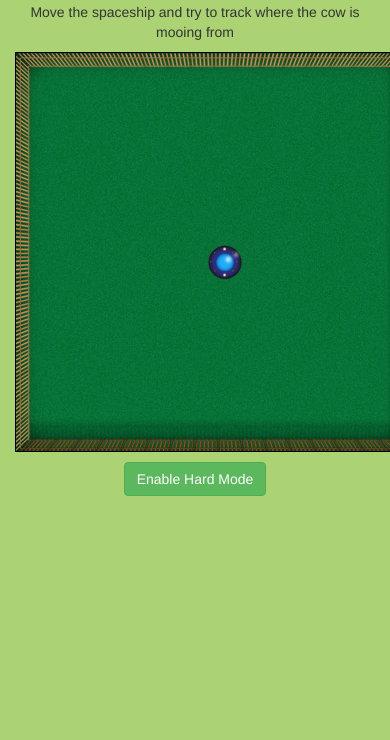
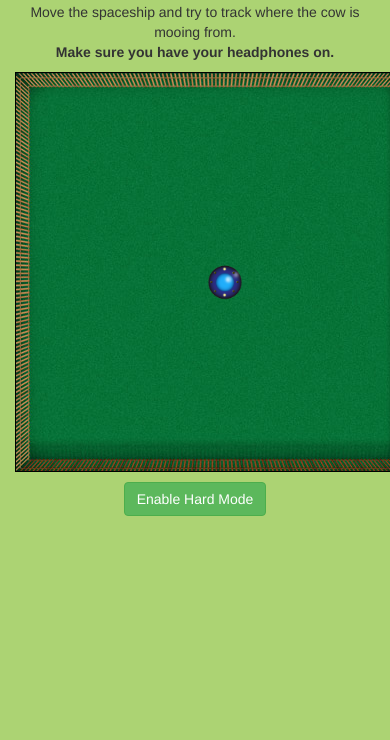
Before and after one commit to waterfoul/find-that-sound, a website: page idea2/index.html in a window 390 px wide. Shown: the part 104-844 px from the top of the page. Drawn offline with nearby package versions, Linux system fonts and the light colour scheme; no server answers.

Commit message:
Added Headphone instructions in the html

```diff
--- a/idea2/index.html
+++ b/idea2/index.html
@@ -20,7 +20,8 @@
 <body>
     <div class="container">
         <img class="logo" src="css/logo.png">
-        <p>The cow is hidden in this field. <br>Move the spaceship and try to track where the cow is mooing from</p>
+        <p>The cow is hidden in this field. <br>Move the spaceship and try to track where the cow is mooing from.<br>
+        <strong>Make sure you have your headphones on.</strong></p>
 
         <div id="space">
             <div id="person"><img src="css/spaceship.gif"></div>
```
